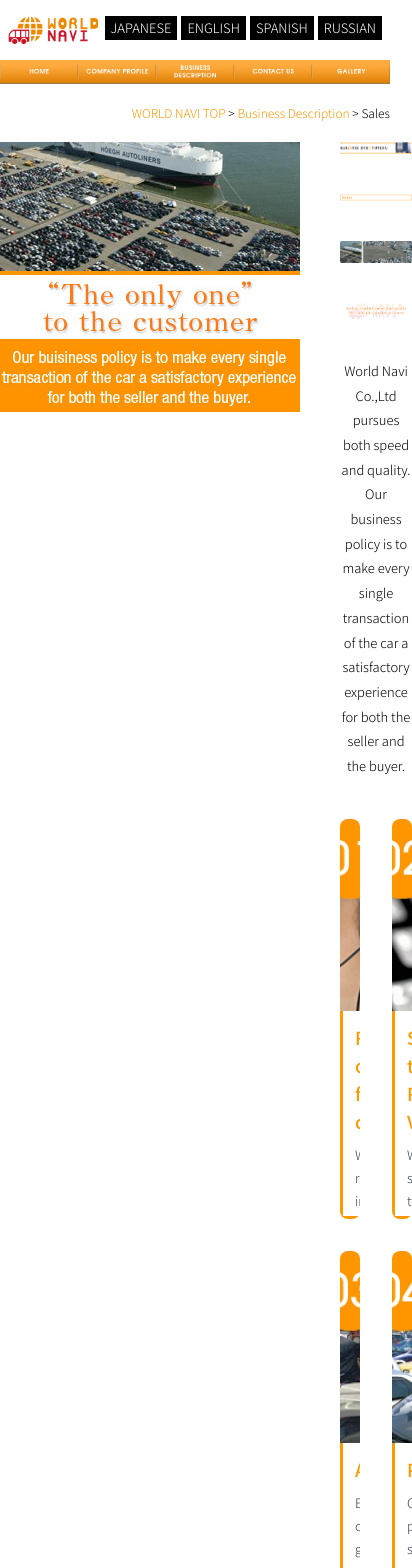
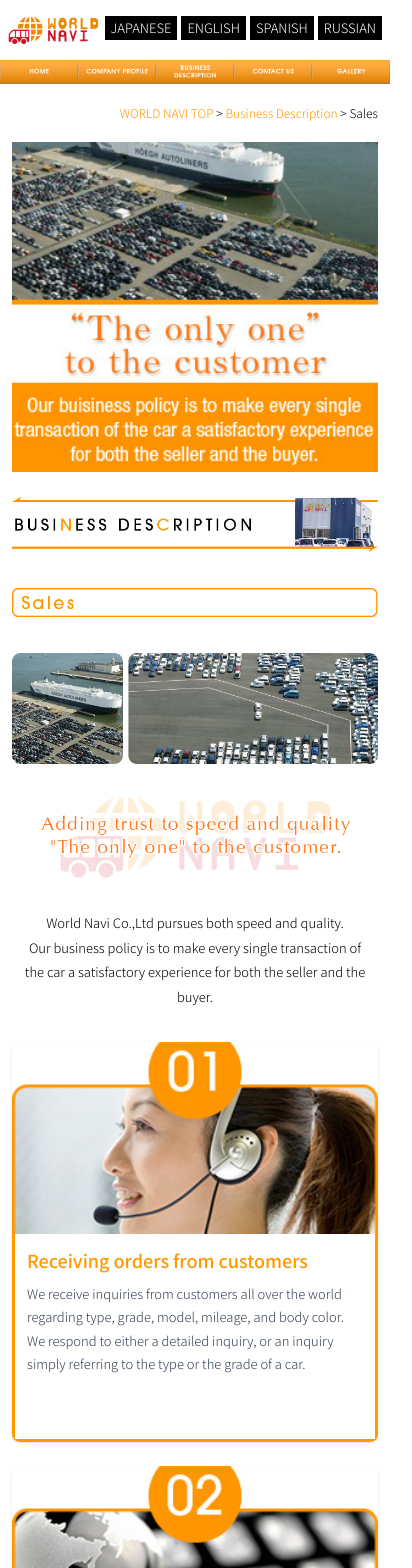
Before and after one commit to anik-siddiky/world-navy, a React (Vite) app: page /sales in a window 390 px wide. Shown: the top 1568 px of the page, 412 px wide, since content can reach past the window. Built offline with nearby package versions, Linux system fonts and the light colour scheme.

Commit message:
fixed ui for sm and md devices

```diff
--- a/src/Components/Footer.jsx
+++ b/src/Components/Footer.jsx
@@ -5,7 +5,7 @@ import { Link } from 'react-router';
 
 const Footer = () => {
     return (
-        <footer className='bg-[#EFEFEF] noto-sans-jp py-7'>
+        <footer className='bg-[#EFEFEF] noto-sans-jp py-7 px-3 lg:px-0'>
             <div className='max-w-[1000px] mx-auto  flex justify-between items-start gap-8 my-5'>
 
                 <div className='space-y-1'>
--- a/src/Pages/Sales/Sales.jsx
+++ b/src/Pages/Sales/Sales.jsx
@@ -1,79 +1,147 @@
 import { Link } from 'react-router';
-import banner from '../../assets/aboutPhoto.jpg'
-import businessDesImg from '../../assets/en_business_title.jpg'
-import salesImg from '../../assets/salesImg.png'
-import shipAndCarImg from '../../assets/shipAndCarImg.jpg'
-import trustToSpeed from '../../assets/trustToSpeed.gif'
-import salesImg1 from '../../assets/salesImg1.jpg'
-import salesImg2 from '../../assets/salesImg2.jpg'
-import salesImg3 from '../../assets/salesImg3.jpg'
-import salesImg4 from '../../assets/salesImg4.jpg'
-import salesImg5 from '../../assets/salesImg5.jpg'
-import salesImg6 from '../../assets/salesImg6.jpg'
-import salesImg7 from '../../assets/salesImg7.jpg'
-import salesImg8 from '../../assets/salesImg8.jpg'
-import btn1 from '../../assets/businessDescriptionBtn.gif'
-import btn2 from '../../assets/salesBtn.gif'
-import btn3 from '../../assets/acquisitionBtn.gif'
+import banner from '../../assets/aboutPhoto.jpg';
+import businessDesImg from '../../assets/en_business_title.jpg';
+import salesImg from '../../assets/salesImg.png';
+import shipAndCarImg from '../../assets/shipAndCarImg.jpg';
+import trustToSpeed from '../../assets/trustToSpeed.gif';
+import salesImg1 from '../../assets/salesImg1.jpg';
+import salesImg2 from '../../assets/salesImg2.jpg';
+import salesImg3 from '../../assets/salesImg3.jpg';
+import salesImg4 from '../../assets/salesImg4.jpg';
+import salesImg5 from '../../assets/salesImg5.jpg';
+import salesImg6 from '../../assets/salesImg6.jpg';
+import salesImg7 from '../../assets/salesImg7.jpg';
+import salesImg8 from '../../assets/salesImg8.jpg';
+import btn1 from '../../assets/businessDescriptionBtn.gif';
+import btn2 from '../../assets/salesBtn.gif';
+import btn3 from '../../assets/acquisitionBtn.gif';
 import { useEffect } from 'react';
 
 const Sales = () => {
-
     const salesCardData = [
-        { image: salesImg1, title: "Receiving orders from customers", description: "We receive inquiries from customers all over the world regarding type, grade, model, mileage, and body color. We respond to either a detailed inquiry, or an inquiry simply referring to the type or the grade of a car." },
-        { image: salesImg2, title: "Searching the Right Vehicles", description: "We search the vehicle from the updated database. We will make a list of the candidate cars from the main auction houses or our own dealers’ network throughout Japan to satisfy your needs." },
-        { image: salesImg3, title: "Assessment", description: "Each car goes through a careful assessment process after being purchased. We have our automobile mechanics with national license stationed throughout the country. They examine each of the candidate cars carefully, and choose ones with high quality." },
-        { image: salesImg4, title: "Purchase", description: "Our purchasing staff will examine the condition of each candidate car at the site. The car will be purchased at an appropriate price." },
-        { image: salesImg5, title: "Service / Maintenance", description: "After the purchased car is assessed by our staff, it is washed and maintained, if necessary, it will be repaired at our own workshop, and the car will be thoroughly conditioned." },
-        { image: salesImg6, title: "Paperwork / Formalities", description: "All the complicated procedures such as cancellation of each car’s Vehicle Safety Inspection Certificate registration and custom procedures will be taken care of by our experts." },
-        { image: salesImg7, title: "Shipment", description: "The cars will be shipped from Kobe and other 5 Japanese ports at anytime. We have speedy service for shipment, making full use of our domestic operation network." },
-        { image: salesImg8, title: "After Service", description: "We will provide you with a high-quality after service. Setting up our branches in different countries enables us to serve each customer, as well as provide the necessary auto parts. We have a system to ship your order quickly." },
-    ]
+        {
+            image: salesImg1,
+            title: 'Receiving orders from customers',
+            description:
+                'We receive inquiries from customers all over the world regarding type, grade, model, mileage, and body color. We respond to either a detailed inquiry, or an inquiry simply referring to the type or the grade of a car.',
+        },
+        {
+            image: salesImg2,
+            title: 'Searching the Right Vehicles',
+            description:
+                'We search the vehicle from the updated database. We will make a list of the candidate cars from the main auction houses or our own dealers’ network throughout Japan to satisfy your needs.',
+        },
+        {
+            image: salesImg3,
+            title: 'Assessment',
+            description:
+                'Each car goes through a careful assessment process after being purchased. We have our automobile mechanics with national license stationed throughout the country. They examine each of the candidate cars carefully, and choose ones with high quality.',
+        },
+        {
+            image: salesImg4,
+            title: 'Purchase',
+            description:
+                'Our purchasing staff will examine the condition of each candidate car at the site. The car will be purchased at an appropriate price.',
+        },
+        {
+            image: salesImg5,
+            title: 'Service / Maintenance',
+            description:
+                'After the purchased car is assessed by our staff, it is washed and maintained, if necessary, it will be repaired at our own workshop, and the car will be thoroughly conditioned.',
+        },
+        {
+            image: salesImg6,
+            title: 'Paperwork / Formalities',
+            description:
+                'All the complicated procedures such as cancellation of each car’s Vehicle Safety Inspection Certificate registration and custom procedures will be taken care of by our experts.',
+        },
+        {
+            image: salesImg7,
+            title: 'Shipment',
+            description:
+                'The cars will be shipped from Kobe and other 5 Japanese ports at anytime. We have speedy service for shipment, making full use of our domestic operation network.',
+        },
+        {
+            image: salesImg8,
+            title: 'After Service',
+            description:
+                'We will provide you with a high-quality after service. Setting up our branches in different countries enables us to serve each customer, as well as provide the necessary auto parts. We have a system to ship your order quickly.',
+        },
+    ];
 
     useEffect(() => {
         window.scrollTo(0, 0);
     }, []);
 
     return (
-        <div className='max-w-[1000px] mx-auto pt-5 pb-10'>
-            <p className='text-[12px] pb-5 text-end'> <Link to="/" className='text-[#FF9600] hover:underline cursor-pointer'>WORLD NAVI TOP</Link> {">"} <Link to="/business-description" className='text-[#FF9600] hover:underline cursor-pointer'>Business Description</Link> {">"} Sales</p>
-            <div className='flex gap-10'>
-                <img className='h-[270px]' src={banner} alt="" />
+        <div className="max-w-[1000px] mx-auto pt-5 pb-10 px-3 lg:px-0">
+            <p className="text-[12px] pb-5 text-end">
+                <Link
+                    to="/"
+                    className="text-[#FF9600] hover:underline cursor-pointer">
+                    WORLD NAVI TOP
+                </Link>{' '}
+                {">"}{' '}
+                <Link
+                    to="/business-description"
+                    className="text-[#FF9600] hover:underline cursor-pointer">
+                    Business Description
+                </Link>{' '}
+                {">"} Sales
+            </p>
 
-                <div className='space-y-10'>
-                    <img src={businessDesImg} alt="" />
+            <div className="flex flex-col lg:flex-row gap-6 lg:gap-10">
+                <img
+                    className="w-full lg:w-auto h-auto lg:h-[270px] object-cover"
+                    src={banner}
+                    alt="" />
 
-                    <img src={salesImg} alt="" />
+                <div className="space-y-8 lg:space-y-10">
+                    <img className="w-full lg:w-auto" src={businessDesImg} alt="" />
 
-                    <img src={shipAndCarImg} alt="" />
+                    <img className="w-full lg:w-auto" src={salesImg} alt="" />
 
-                    <img src={trustToSpeed} alt="" />
+                    <img className="w-full lg:w-auto" src={shipAndCarImg} alt="" />
 
-                    <p className='text-[13px] leading-[1.9] text-center'>
+                    <img className="w-full lg:w-auto" src={trustToSpeed} alt="" />
+
+                    <p className="text-[13px] leading-[1.9] text-center px-2 lg:px-0">
                         World Navi Co.,Ltd pursues both speed and quality. <br />
-                        Our business policy is to make every single transaction of the car a satisfactory experience for both the seller and the buyer.
+                        Our business policy is to make every single transaction of the car a
+                        satisfactory experience for both the seller and the buyer.
                     </p>
 
-                    <div className="grid grid-cols-2 gap-8">
+                    <div className="grid grid-cols-1 sm:grid-cols-2 gap-6 lg:gap-8">
                         {salesCardData.map((item, index) => (
-                            <div key={index} className="bg-white rounded-lg overflow-hidden">
-                                <img src={item.image} alt={item.title} className="w-full h-48 object-cover" />
-
-                                <div className="p-3 border-3 border-t-0 border-[#FE9900] h-52">
-                                    <h3 className="text-lg text-[#FE9900] font-medium">{item.title}</h3>
-                                    <p className="text-[13px] leading-[1.8] text-gray-700 mt-2">
+                            <div
+                                key={index}
+                                className="bg-white rounded-lg overflow-hidden shadow-sm flex flex-col">
+                                <img
+                                    src={item.image}
+                                    alt={item.title}
+                                    className="w-full h-48 object-cover" />
+                                <div className="p-3 border-3 border-t-0 border-[#FE9900] h-52 flex flex-col">
+                                    <h3 className="text-lg text-[#FE9900] font-medium">
+                                        {item.title}
+                                    </h3>
+                                    <p className="text-[13px] leading-[1.8] text-gray-700 mt-2 overflow-hidden">
                                         {item.description}
                                     </p>
                                 </div>
-
                             </div>
                         ))}
                     </div>
 
-                    <div className='flex gap-9'>
-                        <Link to="/business-description"><img src={btn1} alt="" /></Link>
-                        <Link to="/sales"><img src={btn2} alt="" /></Link>
-                        <Link to="/acquisition"><img src={btn3} alt="" /></Link>
+                    <div className="flex gap-4 lg:gap-9 justify-center">
+                        <Link to="/business-description">
+                            <img className="w-full sm:w-auto" src={btn1} alt="" />
+                        </Link>
+                        <Link to="/sales">
+                            <img className="w-full sm:w-auto" src={btn2} alt="" />
+                        </Link>
+                        <Link to="/acquisition">
+                            <img className="w-full sm:w-auto" src={btn3} alt="" />
+                        </Link>
                     </div>
                 </div>
             </div>
```
Also changed, not shown: src/Pages/Acquisition/Acquisition.jsx (+12 -12 lines), src/Pages/BusinessDescription/BusinessDescription.jsx (+38 -21 lines), src/Pages/Contact/Contact.jsx (+12 -12 lines), src/Pages/Gallery/Gallery.jsx (+9 -8 lines).
